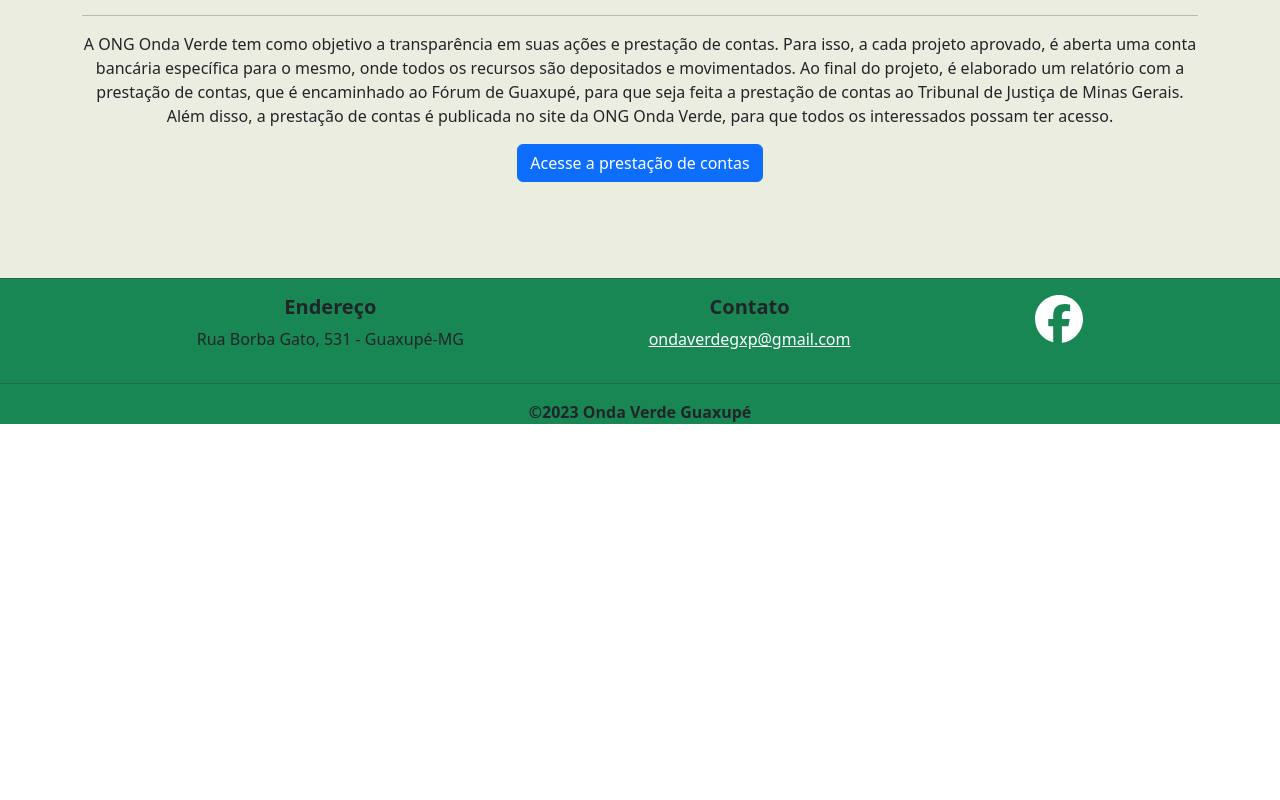
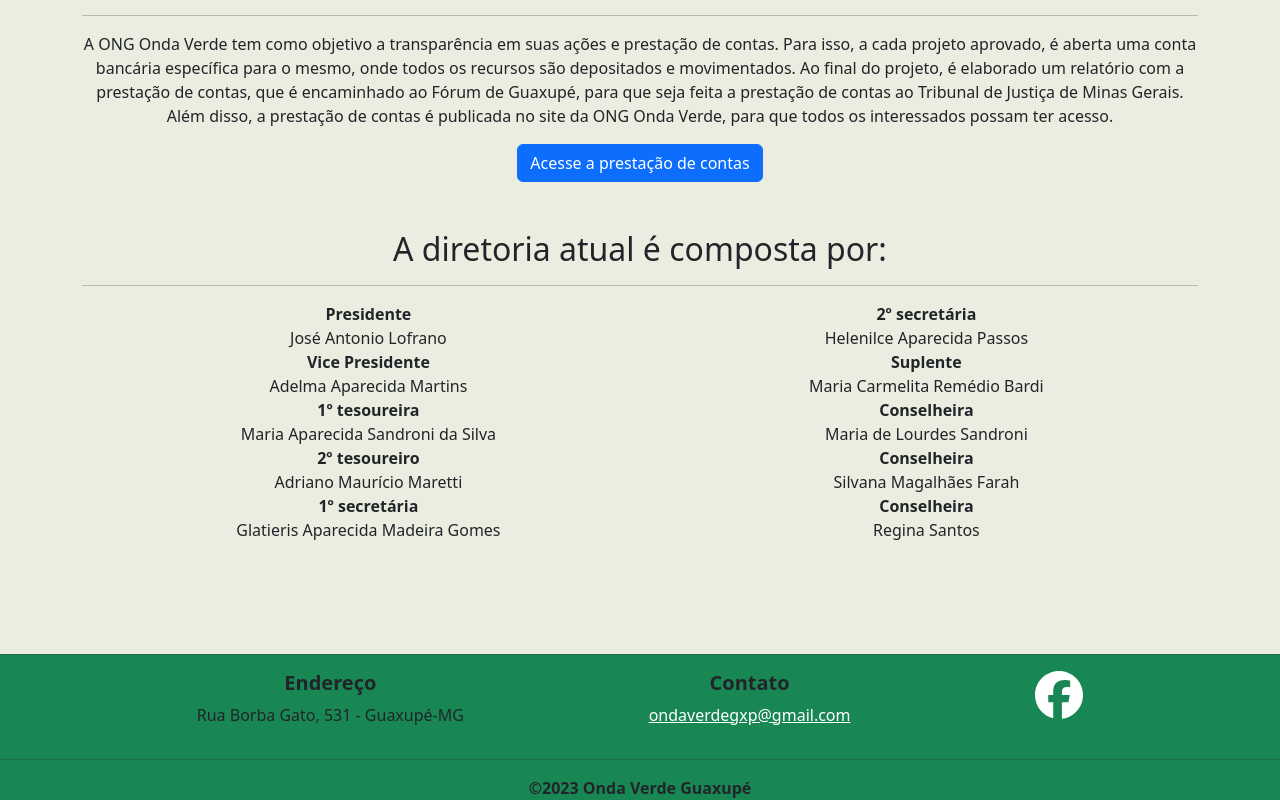
Before and after one commit to MarcelSSouza/onda-verde-guaxupe, a React (Create React App) app: page /sobre in a window 1280 px wide. Shown: the part 1112-1912 px from the top of the page. Before the commit the page ends 1536 px from the top, so only its background shows below. Built offline with nearby package versions, Linux system fonts and the light colour scheme.

Commit message:
It is not much, but it is honest work

```diff
--- a/src/Main.jsx
+++ b/src/Main.jsx
@@ -3,7 +3,6 @@ import MyCarousel from "./MyCarousel";
 
 import UltimasNoticias from "./UltimasNoticias";
 
-import MyFormularioContato from "./MyFormularioContato";
 function Main() {
   return (
     <>
--- a/src/MyAjuda.jsx
+++ b/src/MyAjuda.jsx
@@ -10,17 +10,29 @@ export default function MyAjuda() {
         <h1>Como ajudar a nossa causa?</h1>
         <hr />
         <p>
-          Lorem, ipsum dolor sit amet consectetur adipisicing elit. Recusandae
-          nobis quam optio rem ab quae reiciendis, pariatur dolore molestiae
-          molestias, odio tempora exercitationem in animi quod debitis. Unde,
-          eius labore? Lorem ipsum dolor sit amet consectetur adipisicing elit.
-          Ipsam enim mollitia, repudiandae, necessitatibus delectus rerum illo,
-          a quo consequuntur incidunt voluptatem beatae in molestias explicabo!
-          Vel, veniam! Adipisci, itaque placeat. Lorem ipsum dolor sit amet
-          consectetur adipisicing elit. Excepturi dolor ad id ipsam sed,
-          voluptatibus possimus ea repudiandae qui dolore odio inventore, sint
-          aspernatur. Velit ullam praesentium hic laboriosam consequatur.
+          Todas as ações desenvolvidas pela ONG Onda Verde de Guaxupé são
+          provenientes exclusivamente do trabalho e doações voluntárias da sua
+          diretoria, colaboradores e membros da comunidade, que acreditam no
+          nosso trabalho em defesa dos animais.
         </p>
+        <h1>Você sabia...</h1>
+        <hr />
+        <div>
+          <ul className="d-flex flex-lg-row flex-column">
+            <h5>
+              ...que a ONG Onda Verde de Guaxupé conta com quase 10 lares
+              temporários, oferecidos por pessoas da comunidade ?
+            </h5>
+            <h5>
+              ...que estes lares temporários cuidam de cerca de 40 cães que
+              haviam sido abandonados, adultos e filhotes ?
+            </h5>
+            <h5>
+              ...que o consumo mensal de ração é de aproximadamente 750 kg ?
+              Além dos medicamentos e tratamento veterinário.
+            </h5>
+          </ul>
+        </div>
         <h1>Como posso doar?</h1>
         <hr />
         <div className="d-flex flex-lg-row flex-column">
--- a/src/MyQuemSomos.jsx
+++ b/src/MyQuemSomos.jsx
@@ -95,6 +95,52 @@ export default function MyQuemSomos() {
           </div>
         </Col>
       </Row>
+      <Row>
+        <Col md={12}>
+          <br />
+          <br />
+          <h2 className="text-center ">A diretoria atual é composta por:</h2>
+          <hr />
+
+          <p>
+            <div className="d-flex flex-column flex-md-row  justify-content-around">
+              <div className="d-flex flex-column">
+                <b>Presidente</b>
+                José Antonio Lofrano
+                <br />
+                <b>Vice Presidente</b>
+                Adelma Aparecida Martins
+                <br />
+                <b>1º tesoureira</b>
+                Maria Aparecida Sandroni da Silva
+                <br />
+                <b>2º tesoureiro</b>
+                Adriano Maurício Maretti
+                <br />
+                <b> 1º secretária</b>
+                Glatieris Aparecida Madeira Gomes
+                <br />
+              </div>
+              <div className="d-flex flex-column">
+                <b>2º secretária</b>
+                Helenilce Aparecida Passos
+                <br />
+                <b>Suplente</b>
+                Maria Carmelita Remédio Bardi
+                <br />
+                <b>Conselheira</b>
+                Maria de Lourdes Sandroni
+                <br />
+                <b>Conselheira</b>
+                Silvana Magalhães Farah
+                <br />
+                <b>Conselheira</b>
+                Regina Santos
+              </div>
+            </div>
+          </p>
+        </Col>
+      </Row>
     </Container>
   );
 }
```
